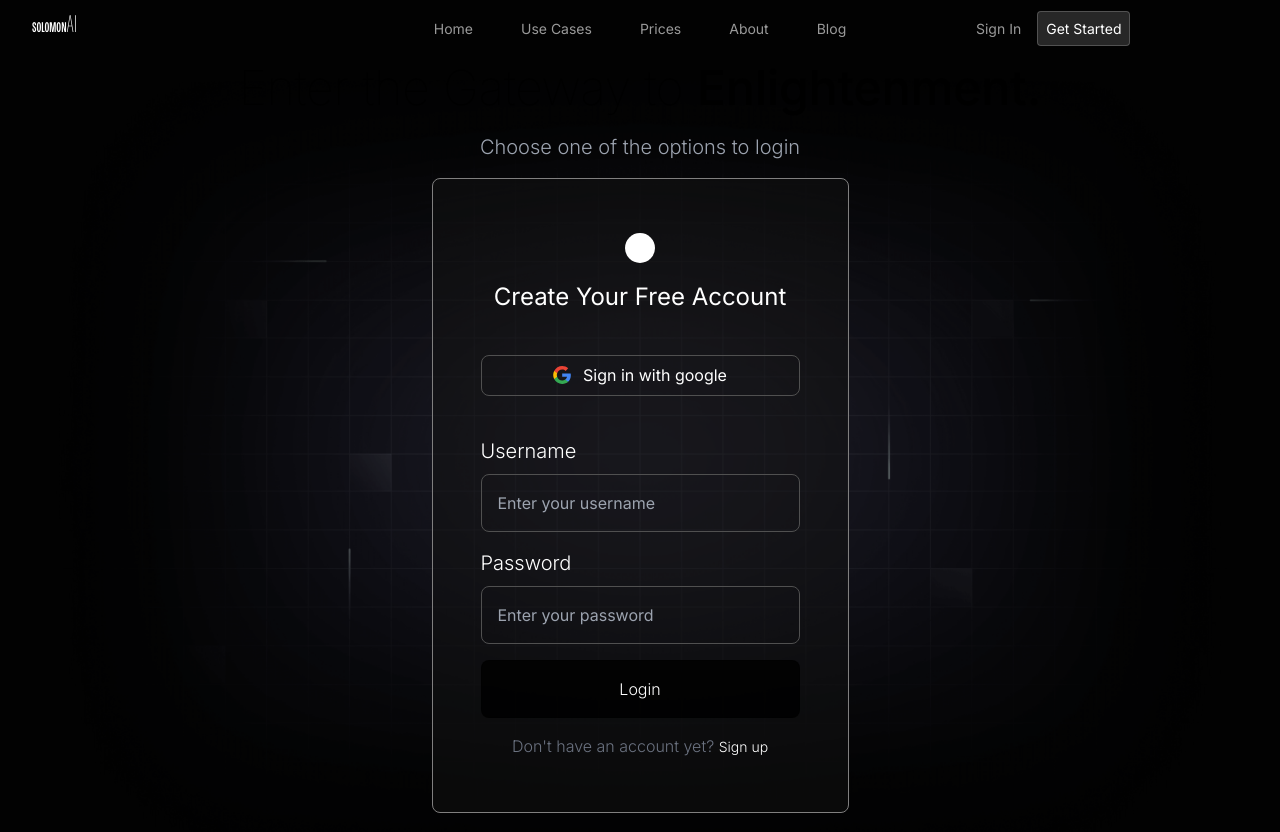
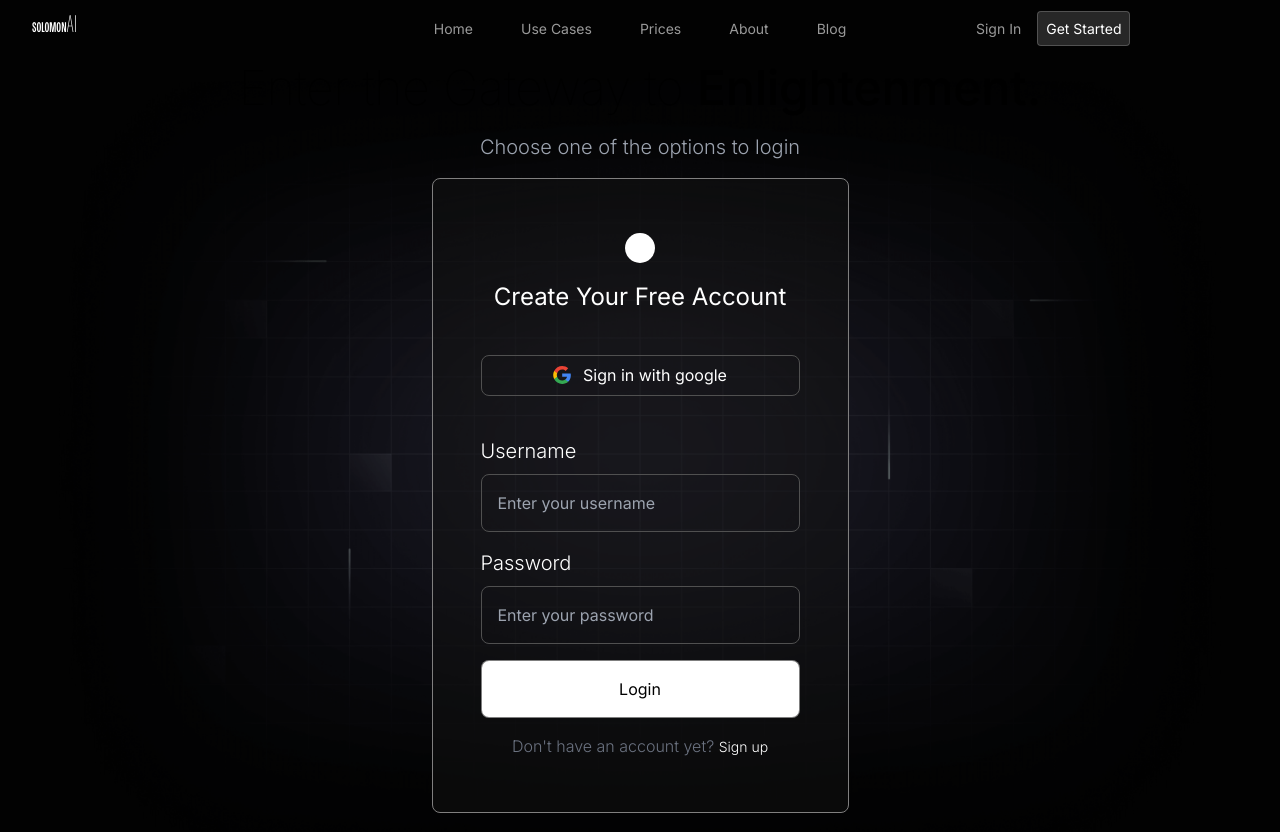
Before and after one commit to slimmsyd/SOLOMON_V3, a Next.js app in the folder solomon_ai/: page /login in a window 1280 px wide. Built offline with nearby package versions, Linux system fonts and the light colour scheme.

Commit message:
updated the background transparent

```diff
--- a/solomon_ai/src/app/login/page.tsx
+++ b/solomon_ai/src/app/login/page.tsx
@@ -147,7 +147,7 @@ const Login = () => {
                     <div className="w-full flex items-start flex-col gap-2">
                       <button
                         type="submit"
-                        className="p-4 w-full secondary-font font-light text-[1rem] text-white bg-[rgba(0,0,0,.85)] border border-[rgba(0,0,0,.5)] rounded-lg"
+                        className="p-4 w-full secondary-font  text-[1rem] text-black bg-white border border-[rgba(0,0,0,.5)] rounded-lg abc-diatype-Medium "
                       >
                         Login
                       </button>
--- a/solomon_ai/src/app/navigation/navComponent.tsx
+++ b/solomon_ai/src/app/navigation/navComponent.tsx
@@ -35,8 +35,8 @@ export default function NavComponent() {
       <nav
         className={
           animate
-            ? "fixed left-0 top-0 w-full px-6  flex items-center justify-between bg-main-black z-[9] slide-in"
-            : "fixed left-0 top-0 w-full px-6  flex items-center justify-between bg-main-black z-[9] slide-out"
+            ? "fixed left-0 top-0 w-full px-6  flex items-center justify-between bg-main-transparent z-[9] slide-in"
+            : "fixed left-0 top-0 w-full px-6  flex items-center justify-between bg-main-transparent z-[9] slide-out"
         }
       >
         <Link
```
